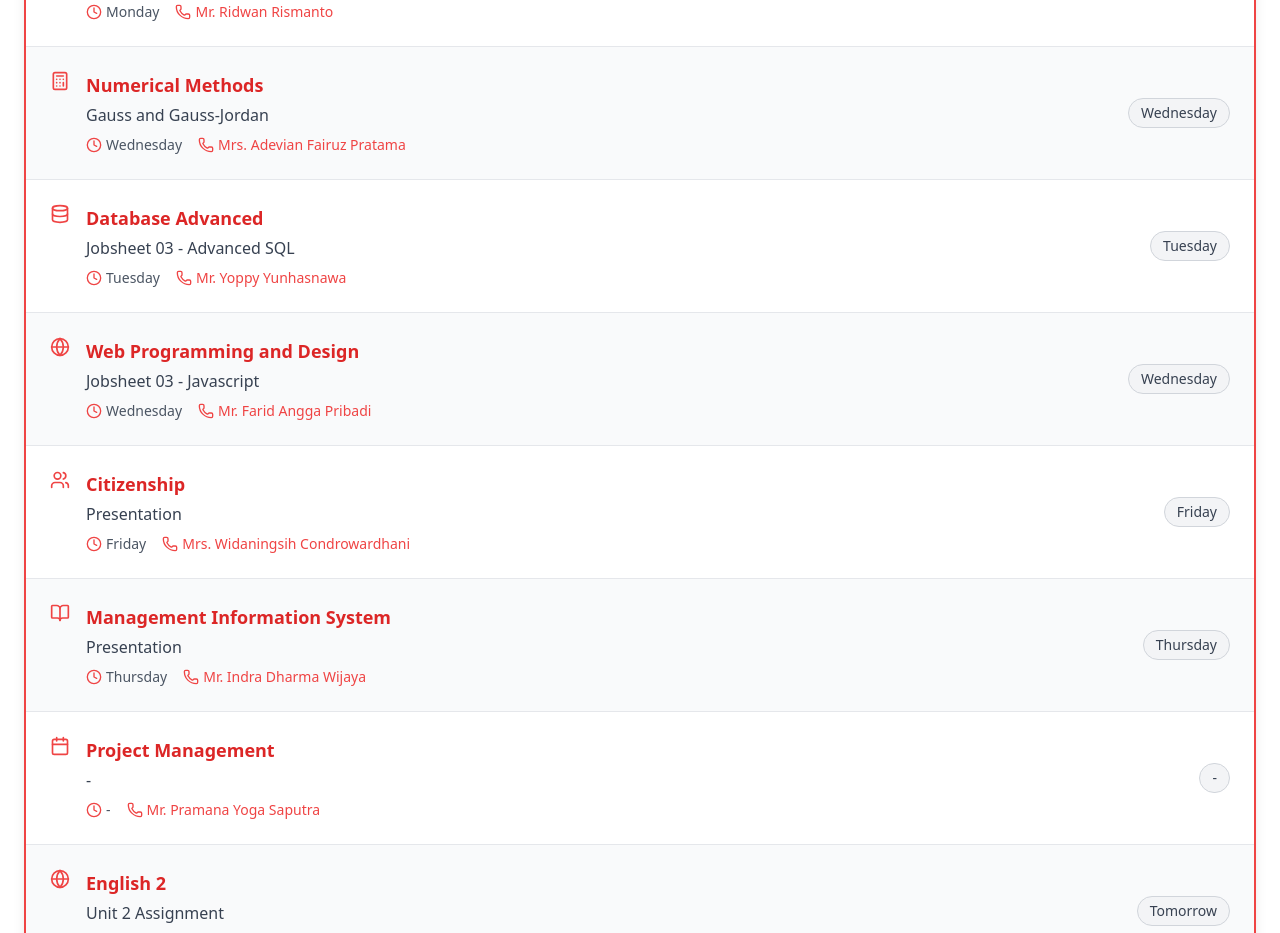
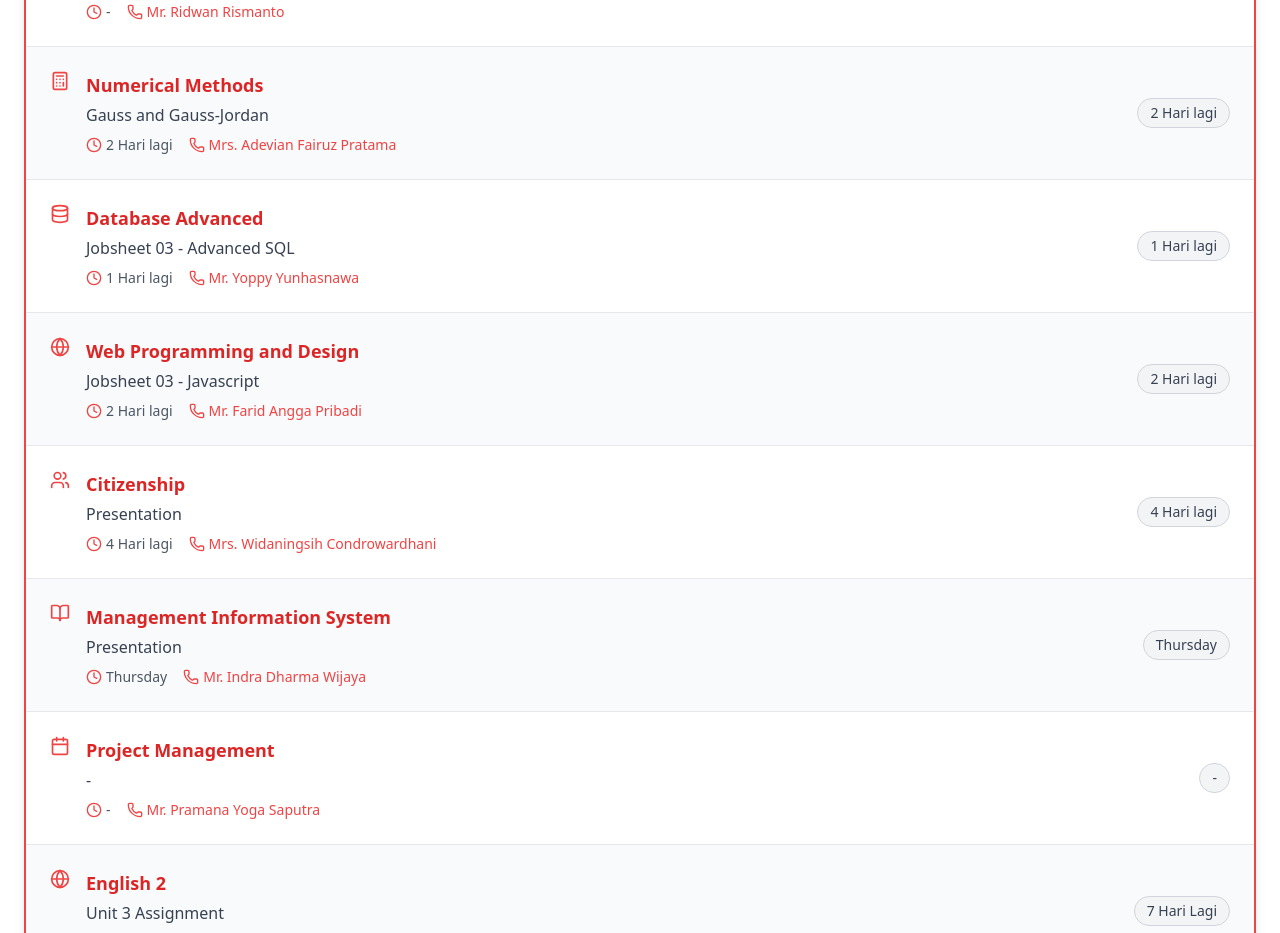
Before and after one commit to ExcWasHere/DeadlineSchedule, a React (Vite) app: page /dashboard in a window 1280 px wide. Shown: the part 340-1273 px from the top of the page. Built offline with nearby package versions, Linux system fonts and the light colour scheme.

Commit message:
Updated Deadline

```diff
--- a/src/components/dashboard.tsx
+++ b/src/components/dashboard.tsx
@@ -16,8 +16,8 @@ const Dashboard: React.FC = () => {
     {
       id: '1',
       matkul: 'Object Oriented Programming',
-      tugas: 'Teory 03 - Encapsulation',
-      deadline: 'Monday',
+      tugas: '-',
+      deadline: '-',
       namaDosen: 'Mr. Ridwan Rismanto',
       nomorWA: '6285646313719',
       icon: <Code className="w-5 h-5 text-red-500" />
@@ -26,7 +26,7 @@ const Dashboard: React.FC = () => {
       id: '2',
       matkul: 'Numerical Methods',
       tugas: 'Gauss and Gauss-Jordan',
-      deadline: 'Wednesday',
+      deadline: '2 Hari lagi',
       namaDosen: 'Mrs. Adevian Fairuz Pratama',
       nomorWA: '6281333156702',
       icon: <Calculator className="w-5 h-5 text-red-500" />
@@ -35,7 +35,7 @@ const Dashboard: React.FC = () => {
       id: '3',
       matkul: 'Database Advanced',
       tugas: 'Jobsheet 03 - Advanced SQL',
-      deadline: 'Tuesday',
+      deadline: '1 Hari lagi',
       namaDosen: 'Mr. Yoppy Yunhasnawa',
       nomorWA: '6285755023455',
       icon: <Database className="w-5 h-5 text-red-500" />
@@ -44,7 +44,7 @@ const Dashboard: React.FC = () => {
       id: '5',
       matkul: 'Web Programming and Design',
       tugas: 'Jobsheet 03 - Javascript',
-      deadline: 'Wednesday',
+      deadline: '2 Hari lagi',
       namaDosen: 'Mr. Farid Angga Pribadi',
       nomorWA: '6281357046700',
       icon: <Globe className="w-5 h-5 text-red-500" />
@@ -53,7 +53,7 @@ const Dashboard: React.FC = () => {
       id: '6',
       matkul: 'Citizenship',
       tugas: 'Presentation',
-      deadline: 'Friday',
+      deadline: '4 Hari lagi',
       namaDosen: 'Mrs. Widaningsih Condrowardhani',
       nomorWA: '6281803805595',
       icon: <Users className="w-5 h-5 text-red-500" />
@@ -79,8 +79,8 @@ const Dashboard: React.FC = () => {
     {
       id: '9',
       matkul: 'English 2',
-      tugas: 'Unit 2 Assignment',
-      deadline: 'Tomorrow',
+      tugas: 'Unit 3 Assignment',
+      deadline: '7 Hari Lagi',
       namaDosen: 'Mrs. Farida Ulfa',
       nomorWA: '6285334000317',
       icon: <Globe className="w-5 h-5 text-red-500" />
@@ -88,7 +88,7 @@ const Dashboard: React.FC = () => {
   ];
 
   const handleDosenClick = (nomorWA: string, namaDosen: string) => {
-    const message = `Halo ${namaDosen}, saya ingin bertanya mengenai tugas mata kuliah.`;
+    const message = `Selamat ... ${namaDosen}, saya ... dari kelas 2I ingin bertanya ...`;
     const waUrl = `https://wa.me/${nomorWA}?text=${encodeURIComponent(message)}`;
     window.open(waUrl, '_blank');
   };
```
